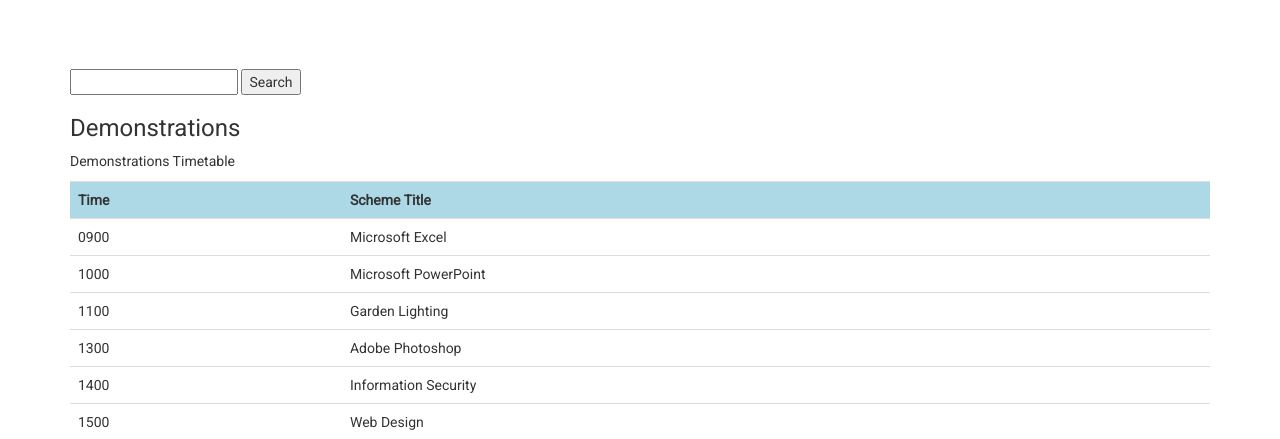
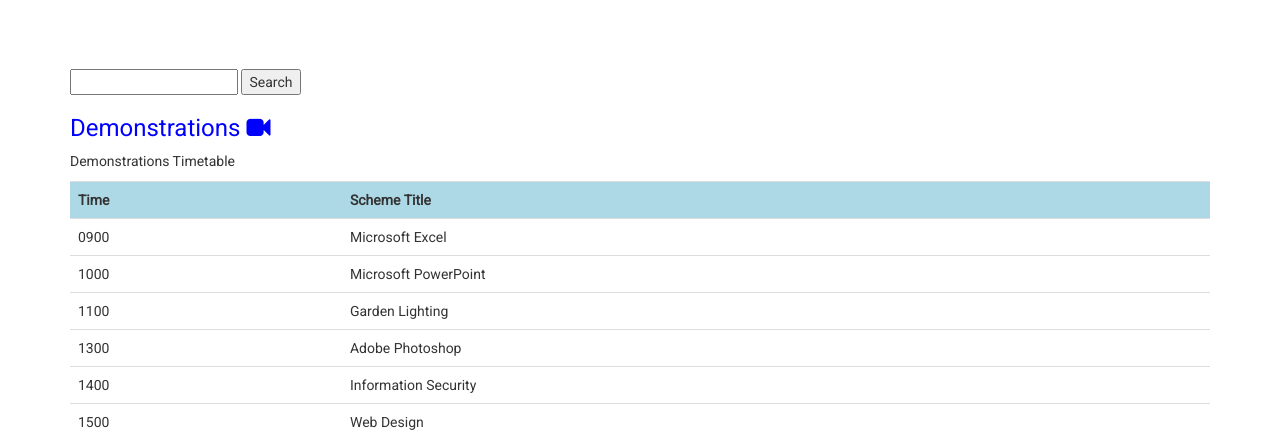
Before and after one commit to derektypist/scheme-tracker, a Django app: page /demonstrations/ in a window 1280 px wide. Shown: the part 81-520 px from the top of the page. Run offline with Django 3.2, Linux system fonts and the light colour scheme; some libraries are stand-ins or nearby versions.

Commit message:
Added icon in demonstrations.html

```diff
--- a/demonstrations/templates/demonstrations.html
+++ b/demonstrations/templates/demonstrations.html
@@ -2,8 +2,8 @@
 {% load static from staticfiles %}
 {% block content %}
 
-<!-- Display Heading -->
-<h3 class="news-headings">Demonstrations</h3>
+<!-- Display Heading with Icon -->
+<h3 class="headings">Demonstrations <i class="fa fa-video-camera"></i></h3>
 
 <!-- Display Paragraph -->
 <p>Demonstrations Timetable</p>
```
